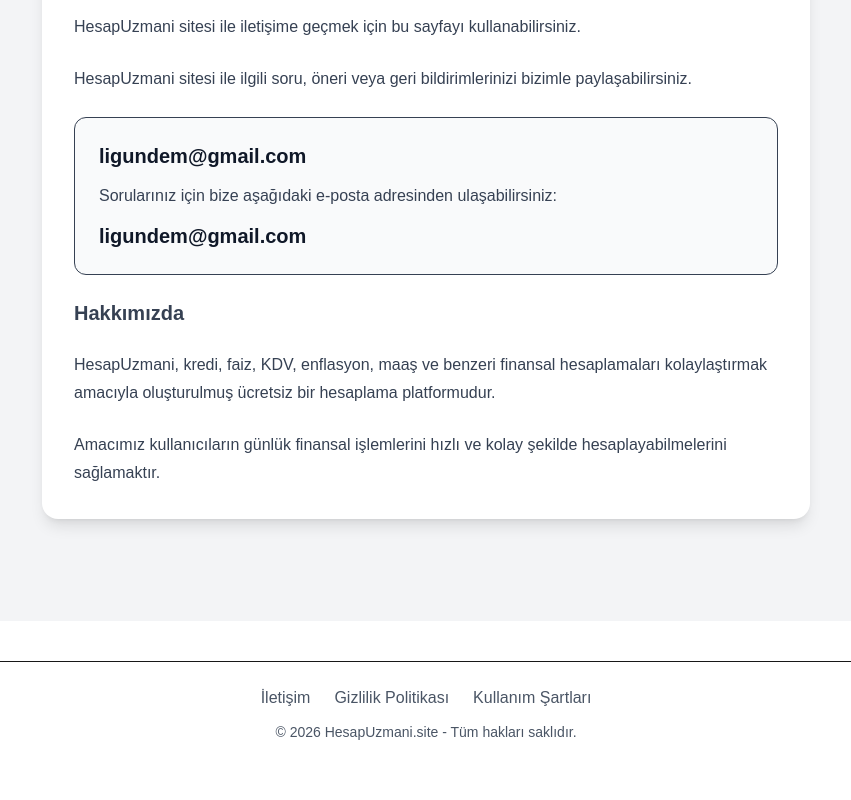
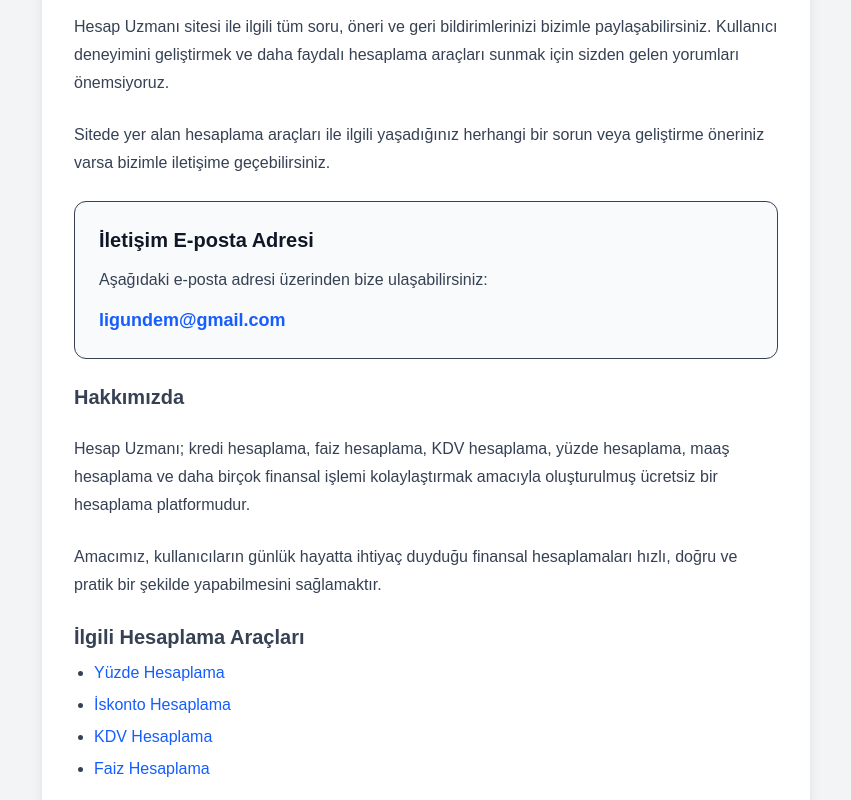
Before and after one commit to erkanckr455/kolayhesapla, a Next.js app: page /iletisim in a window 1280 px wide. Shown: the part 240-1040 px from the top of the page, without its empty margins (214-1065 px from the left). Before the commit the page ends 1006 px from the top, so only its background shows below. Built offline with nearby package versions, Linux system fonts and the light colour scheme.

Commit message:
iletisim seo upgraded

```diff
--- a/app/iletisim/page.tsx
+++ b/app/iletisim/page.tsx
@@ -4,46 +4,79 @@
   return (
     <CalculatorLayout
       title="İletişim"
-      description="HesapUzmani sitesi ile iletişime geçmek için bu sayfayı kullanabilirsiniz."
+      description="Hesap Uzmanı ile iletişime geçin. Soru, öneri ve geri bildirimlerinizi bize iletebilirsiniz."
     >
       <div className="mt-6 text-gray-700 leading-7 space-y-6">
 
         <p>
-          HesapUzmani sitesi ile iletişime geçmek için bu sayfayı kullanabilirsiniz.
+          Hesap Uzmanı sitesi ile ilgili tüm soru, öneri ve geri bildirimlerinizi bizimle paylaşabilirsiniz.
+          Kullanıcı deneyimini geliştirmek ve daha faydalı hesaplama araçları sunmak için sizden gelen
+          yorumları önemsiyoruz.
         </p>
 
         <p>
-          HesapUzmani sitesi ile ilgili soru, öneri veya geri bildirimlerinizi bizimle paylaşabilirsiniz.
+          Sitede yer alan hesaplama araçları ile ilgili yaşadığınız herhangi bir sorun veya geliştirme
+          öneriniz varsa bizimle iletişime geçebilirsiniz.
         </p>
 
         <div className="bg-gray-50 border rounded-xl p-6">
 
           <h2 className="text-xl font-semibold text-gray-900 mb-3">
-            ligundem@gmail.com
+            İletişim E-posta Adresi
           </h2>
 
-          <p>
-            Sorularınız için bize aşağıdaki e-posta adresinden ulaşabilirsiniz:
+          <p className="mb-3">
+            Aşağıdaki e-posta adresi üzerinden bize ulaşabilirsiniz:
           </p>
 
-          <h2 className="text-xl font-semibold text-gray-900 mt-3">
+          <p className="text-lg font-semibold text-blue-600">
             ligundem@gmail.com
-          </h2>
+          </p>
 
         </div>
 
         <h2 className="text-xl font-semibold">Hakkımızda</h2>
 
         <p>
-          HesapUzmani, kredi, faiz, KDV, enflasyon, maaş ve benzeri finansal
-          hesaplamaları kolaylaştırmak amacıyla oluşturulmuş ücretsiz bir
-          hesaplama platformudur.
+          Hesap Uzmanı; kredi hesaplama, faiz hesaplama, KDV hesaplama, yüzde hesaplama,
+          maaş hesaplama ve daha birçok finansal işlemi kolaylaştırmak amacıyla oluşturulmuş
+          ücretsiz bir hesaplama platformudur.
         </p>
 
         <p>
-          Amacımız kullanıcıların günlük finansal işlemlerini hızlı ve kolay
-          şekilde hesaplayabilmelerini sağlamaktır.
+          Amacımız, kullanıcıların günlük hayatta ihtiyaç duyduğu finansal hesaplamaları hızlı,
+          doğru ve pratik bir şekilde yapabilmesini sağlamaktır.
         </p>
+
+        {/* 🔥 İÇ LİNKLER (SEO + ADSENSE İÇİN ÇOK KRİTİK) */}
+        <div>
+          <h2 className="text-xl font-semibold mb-2">
+            İlgili Hesaplama Araçları
+          </h2>
+
+          <ul className="list-disc ml-5 space-y-1">
+            <li>
+              <a href="/yuzde-hesaplama" className="text-blue-600 hover:underline">
+                Yüzde Hesaplama
+              </a>
+            </li>
+            <li>
+              <a href="/iskonto-hesaplama" className="text-blue-600 hover:underline">
+                İskonto Hesaplama
+              </a>
+            </li>
+            <li>
+              <a href="/kdv-hesaplama" className="text-blue-600 hover:underline">
+                KDV Hesaplama
+              </a>
+            </li>
+            <li>
+              <a href="/faiz-hesaplama" className="text-blue-600 hover:underline">
+                Faiz Hesaplama
+              </a>
+            </li>
+          </ul>
+        </div>
 
       </div>
     </CalculatorLayout>
```
